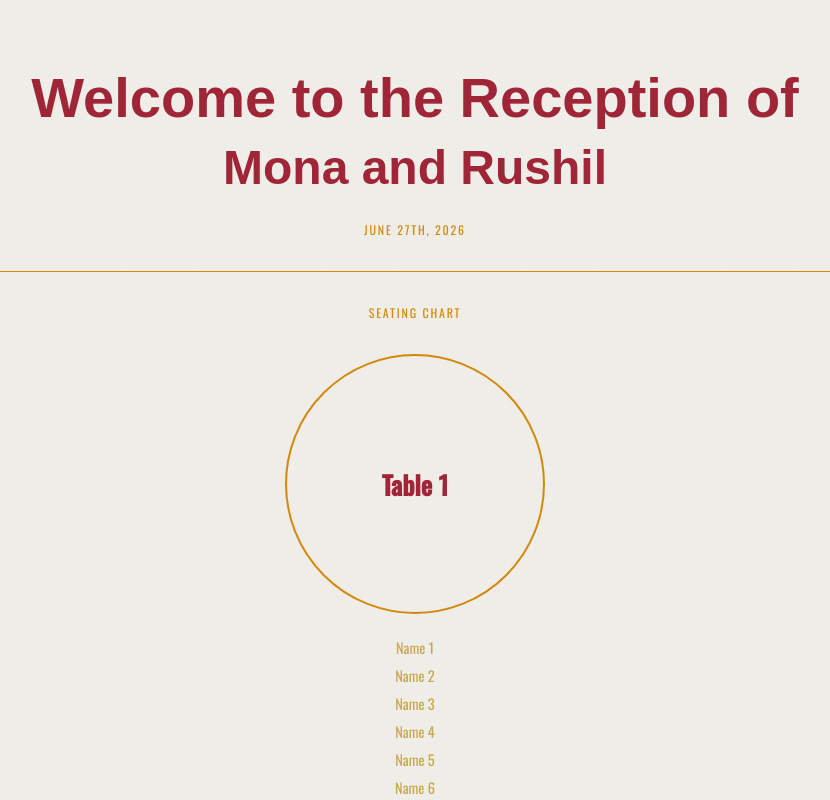
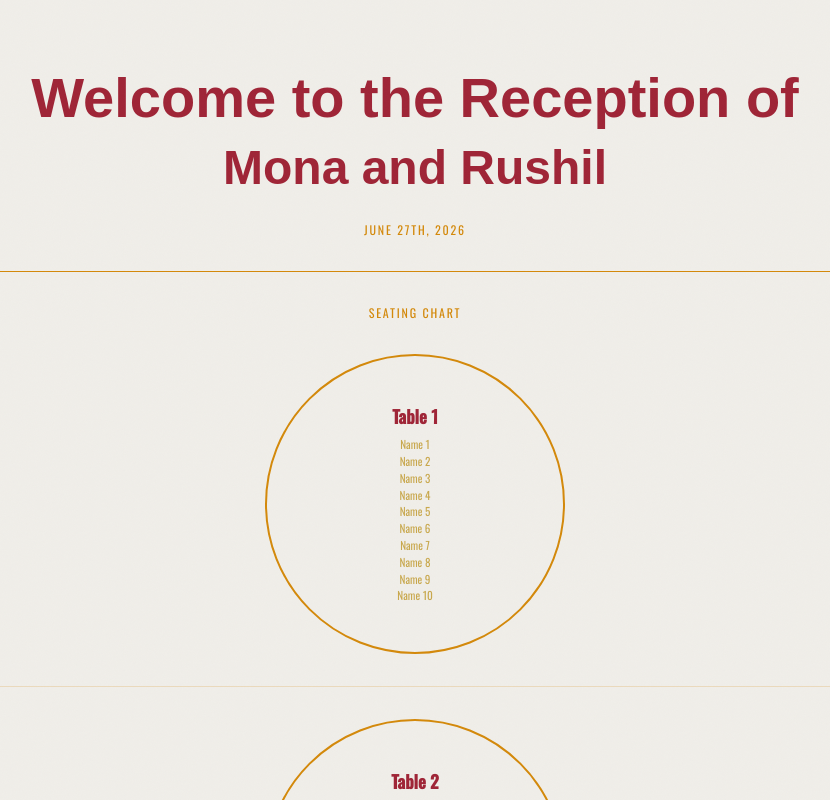
Before and after one commit to krushpatel04/M-R-Wedding, a Next.js app: page /M-R-Wedding/ in a window 1280 px wide. Shown: the top 800 px of the page, without its empty margins (225-1055 px from the left). Built offline with nearby package versions, Linux system fonts and the light colour scheme; a web font is replaced by a local one.

Commit message:
Move guest names inside the table circle

```diff
--- a/app/components/Portfolio.tsx
+++ b/app/components/Portfolio.tsx
@@ -18,32 +18,32 @@ function TableCard({ table }: { table: (typeof tables)[0] }) {
   return (
     <div style={{ display: "flex", flexDirection: "column", alignItems: "center", width: "100%", maxWidth: 320, margin: "0 auto", padding: "2rem 1rem" }}>
 
-      {/* Circle */}
+      {/* Circle with names inside */}
       <div style={{
-        width: 260,
-        height: 260,
+        width: 300,
+        height: 300,
         borderRadius: "50%",
         border: `2px solid ${ACCENT}`,
         background: BG,
         display: "flex",
+        flexDirection: "column",
         alignItems: "center",
         justifyContent: "center",
-        marginBottom: "1.25rem",
         flexShrink: 0,
+        overflow: "hidden",
+        padding: "30px",
       }}>
-        <span style={{ color: HEADER, fontSize: "1.6rem", fontWeight: 700 }}>
+        <span style={{ color: HEADER, fontSize: "1.1rem", fontWeight: 700, marginBottom: "0.4rem" }}>
           Table {table.number}
         </span>
+        <ul style={{ listStyle: "none", padding: 0, margin: 0, textAlign: "center" }}>
+          {table.guests.map((name, i) => (
+            <li key={i} style={{ color: SECONDARY, fontSize: "0.7rem", lineHeight: 1.5 }}>
+              {name}
+            </li>
+          ))}
+        </ul>
       </div>
-
-      {/* Guest list */}
-      <ul style={{ listStyle: "none", padding: 0, margin: 0, width: "100%", textAlign: "center" }}>
-        {table.guests.map((name, i) => (
-          <li key={i} style={{ color: SECONDARY, fontSize: "0.9rem", padding: "0.2rem 0" }}>
-            {name}
-          </li>
-        ))}
-      </ul>
 
     </div>
   );
```
